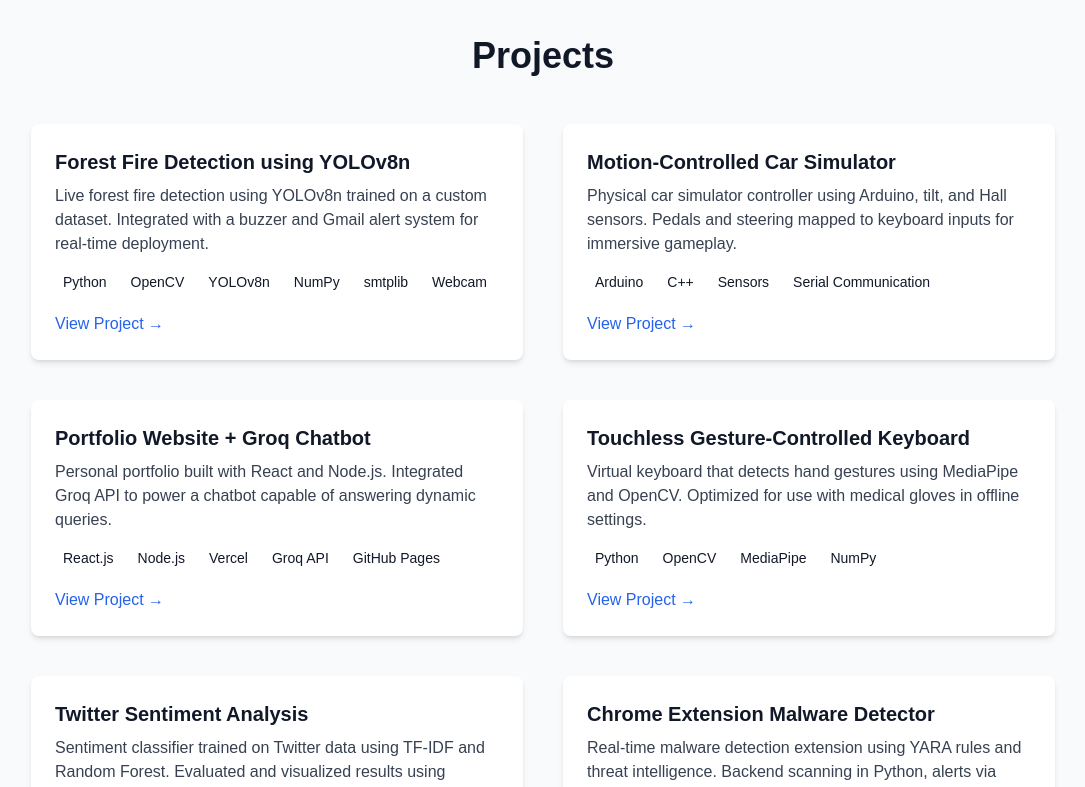
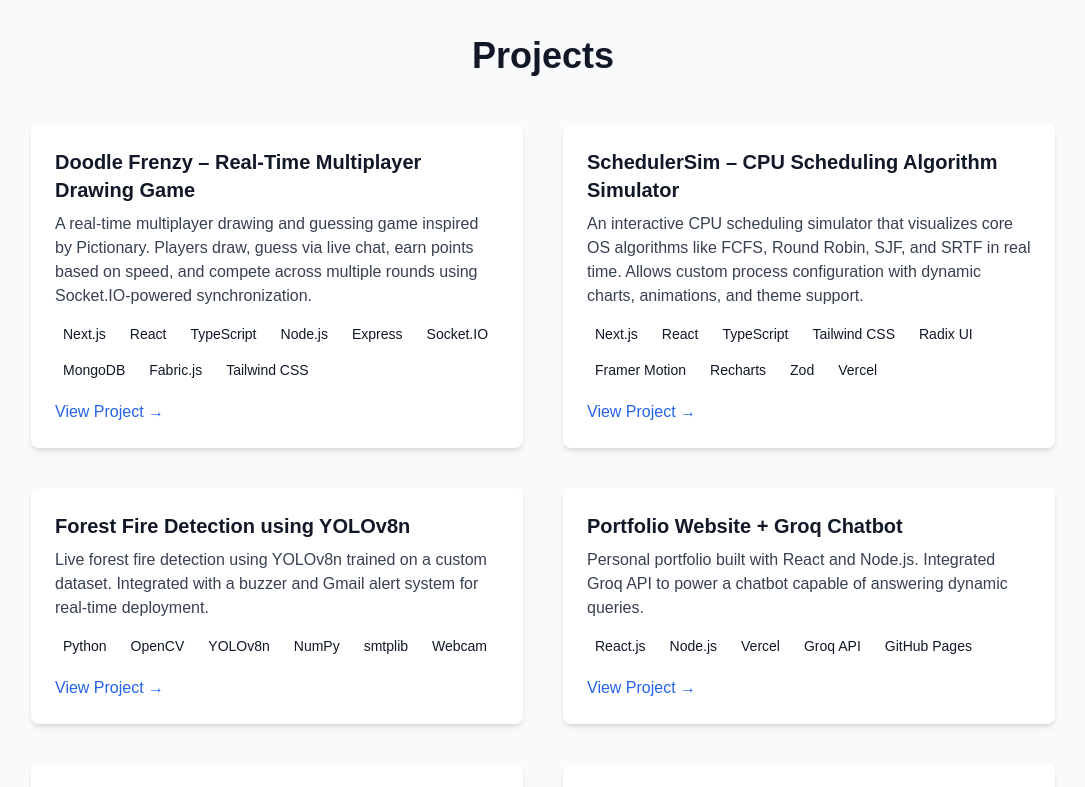
Before and after one commit to SiddhantNegii/portfoliowebsite, a React (Vite) app: page / in a window 1280 px wide. Shown: the part 1600-2387 px from the top of the page, without its empty margins (97-1182 px from the left). Built offline with nearby package versions, Linux system fonts and the light colour scheme.

Commit message:
Update project links and descriptions

```diff
--- a/src/sections/projects.jsx
+++ b/src/sections/projects.jsx
@@ -4,60 +4,81 @@
 
 const projects = [
   {
+  title: "Doodle Frenzy – Real-Time Multiplayer Drawing Game",
+  description:
+    "A real-time multiplayer drawing and guessing game inspired by Pictionary. Players draw, guess via live chat, earn points based on speed, and compete across multiple rounds using Socket.IO-powered synchronization.",
+  tech: [
+    "Next.js",
+    "React",
+    "TypeScript",
+    "Node.js",
+    "Express",
+    "Socket.IO",
+    "MongoDB",
+    "Fabric.js",
+    "Tailwind CSS"
+  ],
+  link: "https://doodle-duel-y5h9.onrender.com/"
+},
+{
+  title: "SchedulerSim – CPU Scheduling Algorithm Simulator",
+  description:
+    "An interactive CPU scheduling simulator that visualizes core OS algorithms like FCFS, Round Robin, SJF, and SRTF in real time. Allows custom process configuration with dynamic charts, animations, and theme support.",
+  tech: [
+    "Next.js",
+    "React",
+    "TypeScript",
+    "Tailwind CSS",
+    "Radix UI",
+    "Framer Motion",
+    "Recharts",
+    "Zod",
+    "Vercel"
+  ],
+  link: "https://scheduler-sim.vercel.app/"
+}
+  ,{
     title: "Forest Fire Detection using YOLOv8n",
     description:
       "Live forest fire detection using YOLOv8n trained on a custom dataset. Integrated with a buzzer and Gmail alert system for real-time deployment.",
     tech: ["Python", "OpenCV", "YOLOv8n", "NumPy", "smtplib", "Webcam"],
-    link: "#"
+    link: "https://github.com/SiddhantNegii/Forest-Fire-Detection"
   },
-  {
-    title: "Motion-Controlled Car Simulator",
-    description:
-      "Physical car simulator controller using Arduino, tilt, and Hall sensors. Pedals and steering mapped to keyboard inputs for immersive gameplay.",
-    tech: ["Arduino", "C++", "Sensors", "Serial Communication"],
-    link: "#"
-  },
+
   {
     title: "Portfolio Website + Groq Chatbot",
     description:
       "Personal portfolio built with React and Node.js. Integrated Groq API to power a chatbot capable of answering dynamic queries.",
     tech: ["React.js", "Node.js", "Vercel", "Groq API", "GitHub Pages"],
-    link: "#"
+    link: "portfoliowebsite-rho-five.vercel.app/"
   },
   {
     title: "Touchless Gesture-Controlled Keyboard",
     description:
       "Virtual keyboard that detects hand gestures using MediaPipe and OpenCV. Optimized for use with medical gloves in offline settings.",
     tech: ["Python", "OpenCV", "MediaPipe", "NumPy"],
-    link: "#"
+    link: "https://github.com/SiddhantNegii/Touchless-Gesture-Controlled-Keyboard"
   },
   {
     title: "Twitter Sentiment Analysis",
     description:
       "Sentiment classifier trained on Twitter data using TF-IDF and Random Forest. Evaluated and visualized results using sklearn and matplotlib.",
     tech: ["Python", "scikit-learn", "TF-IDF", "Pandas", "Matplotlib"],
-    link: "#"
+    link: "https://github.com/SiddhantNegii/Sentiment-Analysis-using-AI"
   },
   {
     title: "Chrome Extension Malware Detector",
     description:
       "Real-time malware detection extension using YARA rules and threat intelligence. Backend scanning in Python, alerts via browser notifications.",
     tech: ["JavaScript", "Python", "YARA", "Chrome API"],
-    link: "#"
-  },
-  {
-    title: "Telegram Chatbot for University Helpdesk",
-    description:
-      "Python-based GUI chatbot linked with Telegram for GEHU students. Handled academic queries using regex and link buttons in Tkinter.",
-    tech: ["Python", "Tkinter", "Regex", "Telegram API"],
-    link: "#"
+    link: "https://github.com/SiddhantNegii/Malware-Detection-Browser-Extension"
   },
   {
     title: "Virtual Petrological Microscope",
     description:
       "Desktop app mimicking a microscope for rock/mineral samples. Supports zoom, rotate, and sample loading with Pillow and Tkinter.",
     tech: ["Python", "Tkinter", "Pillow"],
-    link: "#"
+    link: "https://github.com/SiddhantNegii/Virtual-Petrological-Microscope"
   }
 ];
 
```
